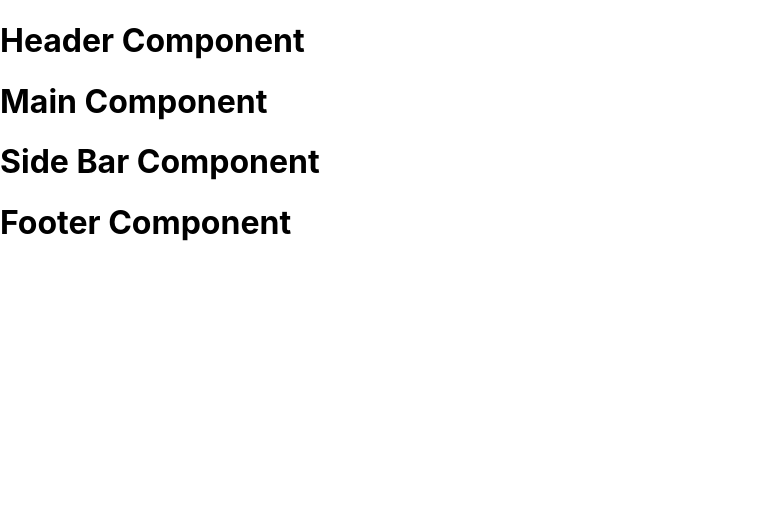
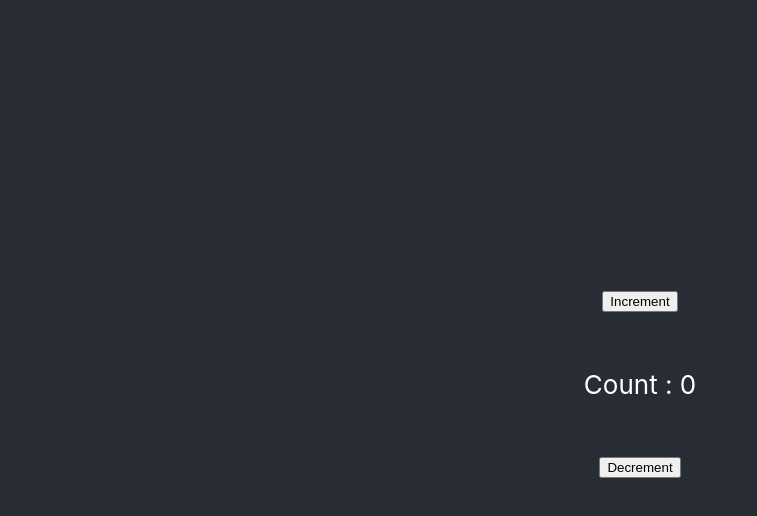
Before and after one commit to RuthvikSai2015/ReactJSSession3, a React (Create React App) app in the folder sampleapp/: page / in a window 1280 px wide. Shown: the top 516 px of the page, without its empty margins (0-757 px from the left). Built offline with nearby package versions, Linux system fonts and the light colour scheme.

Commit message:
childtoParentComm

```diff
--- a/sampleapp/src/App.js
+++ b/sampleapp/src/App.js
@@ -14,6 +14,8 @@ import ReactUseStateForm from './ReactUseStateForm';
 import UseEffectExample from './UseEffectExample';
 import UseEffectFetch from './UseEffectFetch';
 import ErrorHandling,{Footer}  from './ErrorHandling';
+import ReactChildrenProps from './ReactChildrenprops';
+import ReactParentChild from './ReactParentChild';
 
 function App() {
   // let course = "reactjs";
@@ -30,7 +32,7 @@ function App() {
 ]
   return (
     <div>
-      {/* <header className="App-header"> */}
+      <header className="App-header">
         {/* <img src={logo} className="App-logo" alt="logo" /> */}
       {/* <p>
           Edit <code>src/App.js</code> React js
@@ -72,7 +74,17 @@ function App() {
        {/* <ReactUseStateForm/> */}
        {/* <UseEffectExample/> */}
        {/* <UseEffectFetch/> */}
-        <ErrorHandling/>
+        {/* <ErrorHandling/>      */}
+        {/* <ReactChildrenProps>
+             <p> This is the children comp</p>
+             <p> This is the children1 comp</p>
+             <p> This is the children2 comp</p>
+             <Greeter name = "kumar" />
+             <LogicalOperator isLoading={true}/>
+        </ReactChildrenProps> */}
+
+        <ReactParentChild/>
+       </header>
     </div>
 
   );
--- /dev/null
+++ b/sampleapp/src/ReactChildrenprops.js
@@ -0,0 +1,6 @@
+function ReactChildrenProps(props){
+   return (
+     <h1> {props.children}</h1>
+   )
+}
+export default ReactChildrenProps;
--- /dev/null
+++ b/sampleapp/src/ReactParentChild.js
@@ -0,0 +1,25 @@
+import { useState } from "react"
+
+function Increment(props) {
+    return <button onClick={props.onClickfunction}> Increment </button>
+}
+function Decrement(props) {
+    return <button onClick={props.onClickfunction}> Decrement </button>
+}
+function Counter(props) {
+    return <p> Count : {props.count}</p>
+}
+function ReactParentChild() {
+    const [counter,setCounter] = useState(0);
+   // const incrementCounter = () => console.log("inc is clicked");
+    const incrementCounter = () => setCounter(counter+1);
+    const decrementCounter = () => setCounter(counter-1);
+    return (
+        <>
+            <Increment onClickfunction={incrementCounter}/><br />
+            <Counter count={counter}/> <br />
+            <Decrement onClickfunction={decrementCounter}/><br />
+        </>
+    )
+}
+export default ReactParentChild;
```
Also changed, not shown: 1 other file (tests, documents, lock files or other folders).
